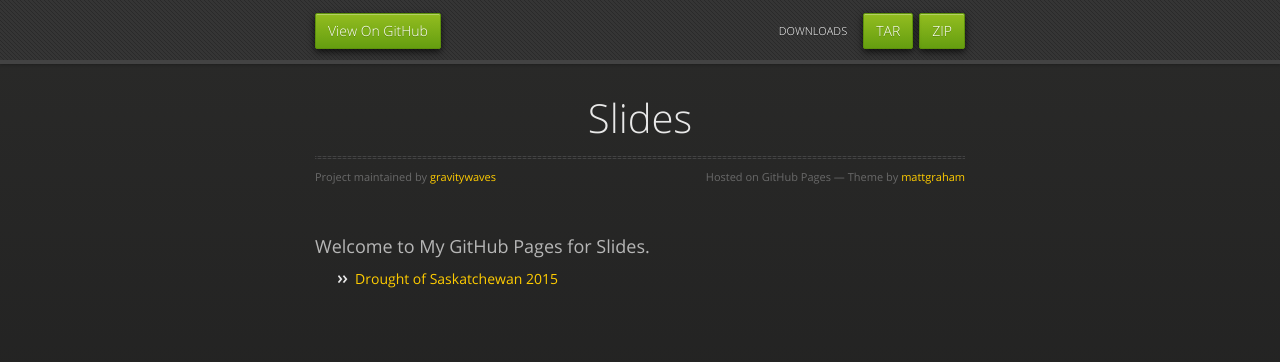
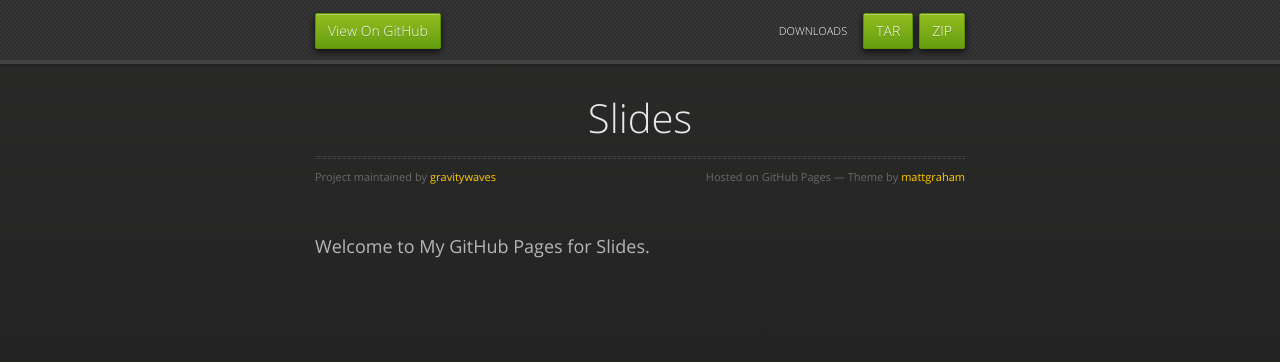
Before and after one commit to gravitywaves/slides, a plain HTML site: page index.html in a window 1280 px wide. Drawn offline with nearby package versions, Linux system fonts and the light colour scheme.

Commit message:
Update index.html

```diff
--- a/index.html
+++ b/index.html
@@ -42,7 +42,7 @@
 <a id="welcome-to-my-github-pages-for-slides" class="anchor" href="#welcome-to-my-github-pages-for-slides" aria-hidden="true"><span class="octicon octicon-link"></span></a>Welcome to My GitHub Pages for Slides.</h3>
 
 <ul>
-<li><a href="http://gravitywaves.github.io/slides/drought.kp.html">Drought of Saskatchewan 2015 </a></li>
+<!--<li><a href="http://gravitywaves.github.io/slides/drought.kp.html">Drought of Saskatchewan 2015 </a></li>-->
 </ul>
       </section>
 
```
